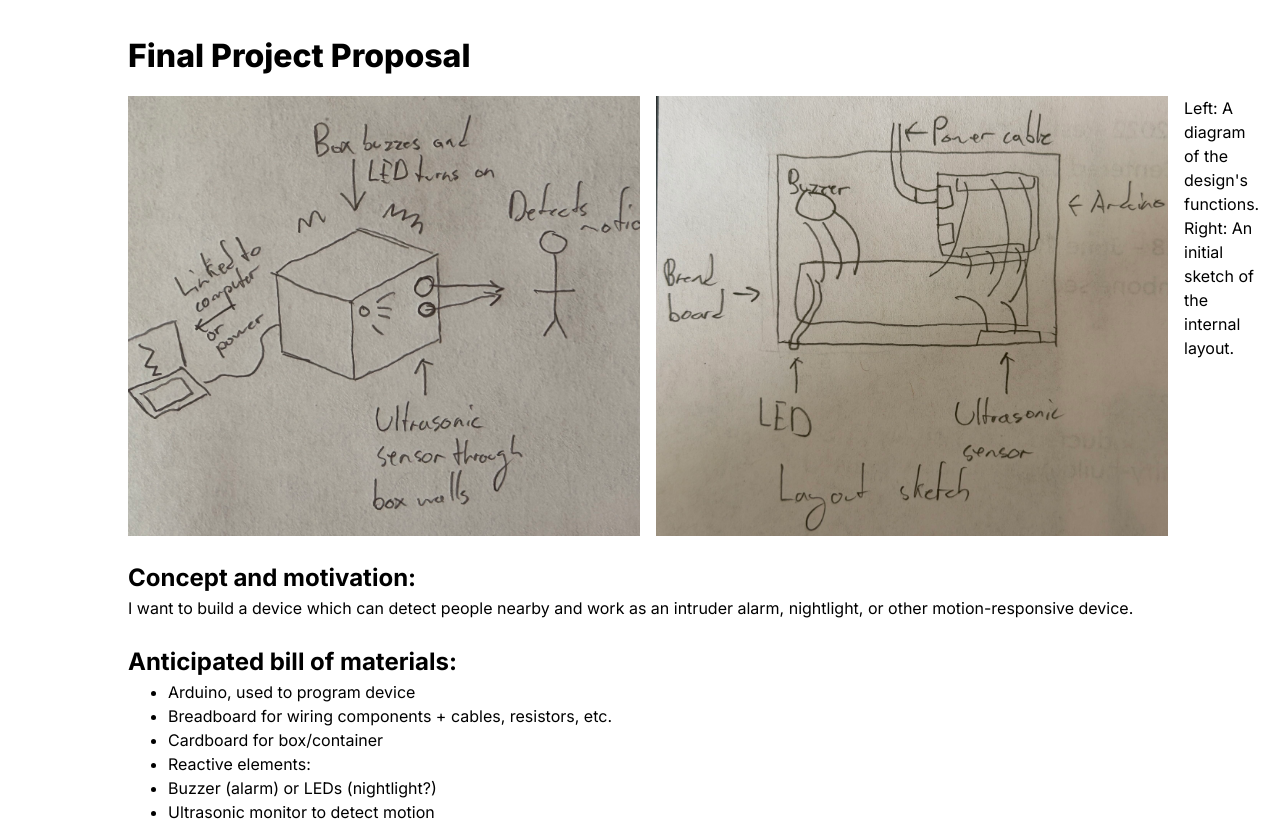
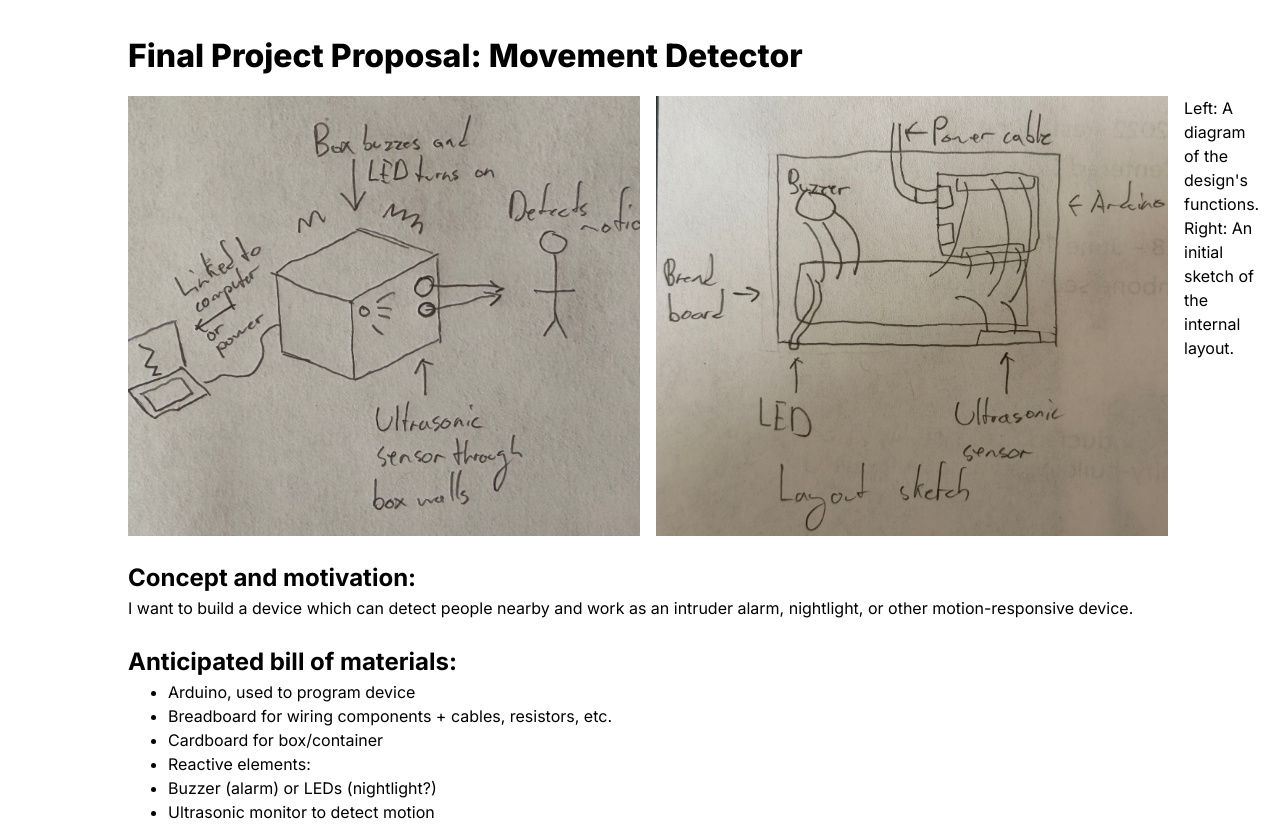
Before and after one commit to ee0ee/ee0ee.github.io, a plain HTML site: page PhysicalComputing/proposal.html in a window 1280 px wide. Shown: the top 827 px of the page. Drawn offline with Linux system fonts and the light colour scheme.

Commit message:
Updated title

```diff
--- a/PhysicalComputing/proposal.html
+++ b/PhysicalComputing/proposal.html
@@ -7,7 +7,7 @@
         <link href="style.css" rel="stylesheet" type="text/css" />
     </head>
     <body>
-        <h1>Final Project Proposal</h1>
+        <h1>Final Project Proposal: Movement Detector</h1>
         <div class="header">
             <img src="Proposal/diagram.jpg" width="250" alt="Project proposal sketch"/>
             <img src="Proposal/layout.jpg" width="250" alt="Project proposal sketch"/>
```
